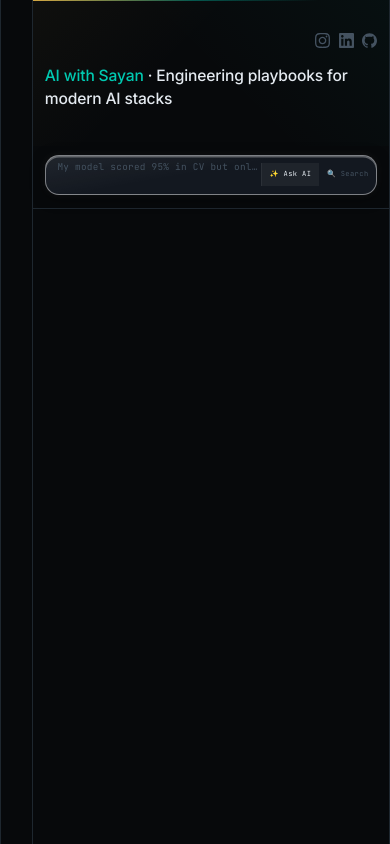
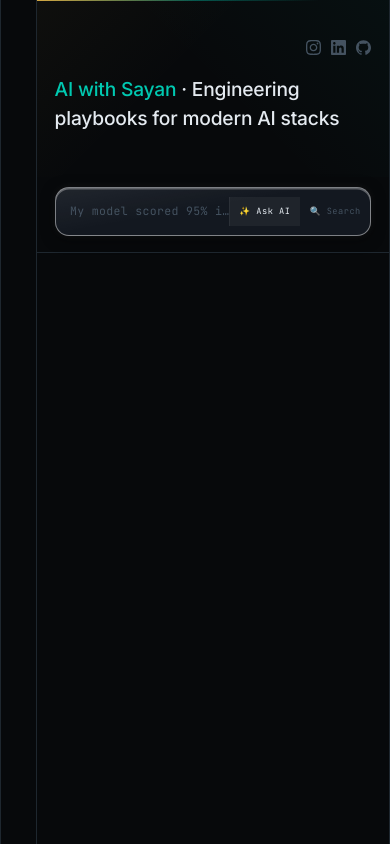
Before and after one commit to sayan1999/sayan1999.github.io, a React (Vite) app: page / in a window 390 px wide. Built offline with nearby package versions, Linux system fonts and the light colour scheme.

Commit message:
Revert "feat: multiline grow (max 5 lines) for search bar and ask ai input"
This reverts commit 4bc153788da6066767648153f29ca2cba0c1ccc5.

```diff
--- a/src/components/CommandPalette.jsx
+++ b/src/components/CommandPalette.jsx
@@ -152,10 +152,7 @@ export default function CommandPalette({ allPosts = [], onNavigate, externalQuer
   }
 
   function handleInput(e) {
-    const el = e.target
-    el.style.height = 'auto'
-    el.style.height = el.scrollHeight + 'px'
-    const q = el.value
+    const q = e.target.value
     setQuery(q)
     setShowBotPopover(false)
     if (mode === 'search') doSearch(q)
@@ -189,7 +186,6 @@ export default function CommandPalette({ allPosts = [], onNavigate, externalQuer
       }
     }
     if (e.key === 'Enter') {
-      e.preventDefault()
       if (mode === 'search') {
         if (searchResults[0]) navigateTo(searchResults[0])
       } else if (query.trim()) {
@@ -292,10 +288,10 @@ export default function CommandPalette({ allPosts = [], onNavigate, externalQuer
         {/* Always-visible bar */}
         <div className="cp-bar" onClick={() => { inputRef.current?.focus() }}>
           <div className="cp-input-wrap">
-            <textarea
+            <input
               ref={inputRef}
-              rows={1}
               className="cp-input"
+              type="text"
               autoComplete="off"
               spellCheck="false"
               value={query}
@@ -331,7 +327,7 @@ export default function CommandPalette({ allPosts = [], onNavigate, externalQuer
           {query && (
             <button
               className="cp-clear-btn"
-              onMouseDown={e => { e.preventDefault(); setQuery(''); setSearchResults([]); setActiveIdx(-1); setShowBotPopover(false); if (inputRef.current) { inputRef.current.style.height = 'auto'; inputRef.current.focus() } }}
+              onMouseDown={e => { e.preventDefault(); setQuery(''); setSearchResults([]); setActiveIdx(-1); setShowBotPopover(false); inputRef.current?.focus() }}
             >×</button>
           )}
 
--- a/src/components/SearchBar.jsx
+++ b/src/components/SearchBar.jsx
@@ -71,10 +71,7 @@ export default function SearchBar({ allPosts, onNavigate, externalQuery }) {
   }
 
   function handleInput(e) {
-    const el = e.target
-    el.style.height = 'auto'
-    el.style.height = el.scrollHeight + 'px'
-    const q = el.value
+    const q = e.target.value
     setQuery(q)
     doSearch(q)
   }
@@ -85,7 +82,6 @@ export default function SearchBar({ allPosts, onNavigate, externalQuery }) {
 
   function handleKeyDown(e) {
     if (e.key === 'Enter') {
-      e.preventDefault()
       const first = results[0]
       if (first) navigateTo(first)
     }
@@ -99,10 +95,7 @@ export default function SearchBar({ allPosts, onNavigate, externalQuery }) {
     setQuery('')
     setResults([])
     setOpen(false)
-    if (inputRef.current) {
-      inputRef.current.style.height = 'auto'
-      inputRef.current.focus()
-    }
+    inputRef.current?.focus()
   }
 
   function navigateTo(hit) {
@@ -142,9 +135,9 @@ export default function SearchBar({ allPosts, onNavigate, externalQuery }) {
 
   return (
     <div className="search-wrap" ref={wrapRef}>
-      <textarea
+      <input
         ref={inputRef}
-        rows={1}
+        type="search"
         className="search-input"
         placeholder="/ search articles…"
         autoComplete="off"
--- a/src/index.css
+++ b/src/index.css
@@ -681,16 +681,12 @@ body {
 
 /* ── MOBILE ── */
 @media (max-width: 640px) {
-  html {
-    font-size: 13px;
-  }
-
   :root {
-    --pad: 0.9rem;
+    --pad: 1.1rem;
   }
 
   .sidenav {
-    width: 32px;
+    width: 36px;
   }
 
   .sidenav-handle {
@@ -699,13 +695,7 @@ body {
 
   .slide-card,
   .slide-loading {
-    width: clamp(200px, 72vw, 280px);
-  }
-
-  .float-arrow {
-    width: 36px;
-    height: 36px;
-    font-size: 1.2rem;
+    width: clamp(220px, 68vw, 300px);
   }
 }
 
@@ -729,14 +719,10 @@ body {
   transition: border-color .2s;
   -webkit-appearance: none;
   appearance: none;
-  resize: none;
-  overflow: hidden;
-  display: block;
-  line-height: 1.5;
-  max-height: calc(0.72rem * 1.5 * 5 + 1.2rem); /* 5 lines */
 }
 
 .search-input::placeholder { color: var(--text3); }
+.search-input::-webkit-search-cancel-button { display: none; }
 
 .search-input:focus {
   border-color: var(--cyan);
@@ -1089,7 +1075,7 @@ body {
   flex: 1;
   position: relative;
   display: flex;
-  align-items: flex-start;
+  align-items: center;
   min-width: 0;
 }
 
@@ -1103,17 +1089,12 @@ body {
   padding: 0.9rem 0.9rem;
   outline: none;
   letter-spacing: 0.03em;
-  resize: none;
-  overflow: hidden;
-  display: block;
-  line-height: 1.5;
-  max-height: calc(0.75rem * 1.5 * 5 + 1.8rem); /* 5 lines */
 }
 
 .cp-placeholder {
   position: absolute;
   left: 0.9rem;
-  top: 0.9rem;
+  top: 50%;
   color: var(--text3);
   font-family: 'JetBrains Mono', monospace;
   font-size: 0.72rem;
```
